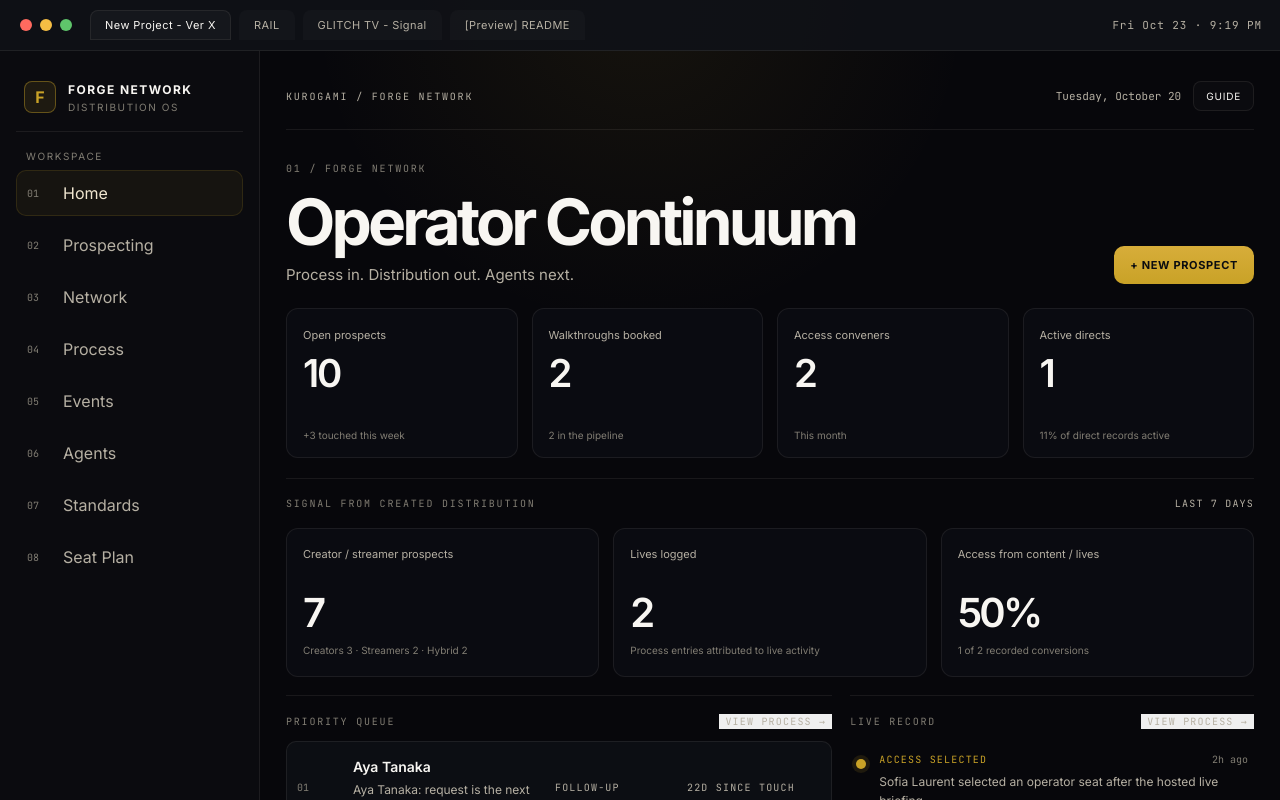
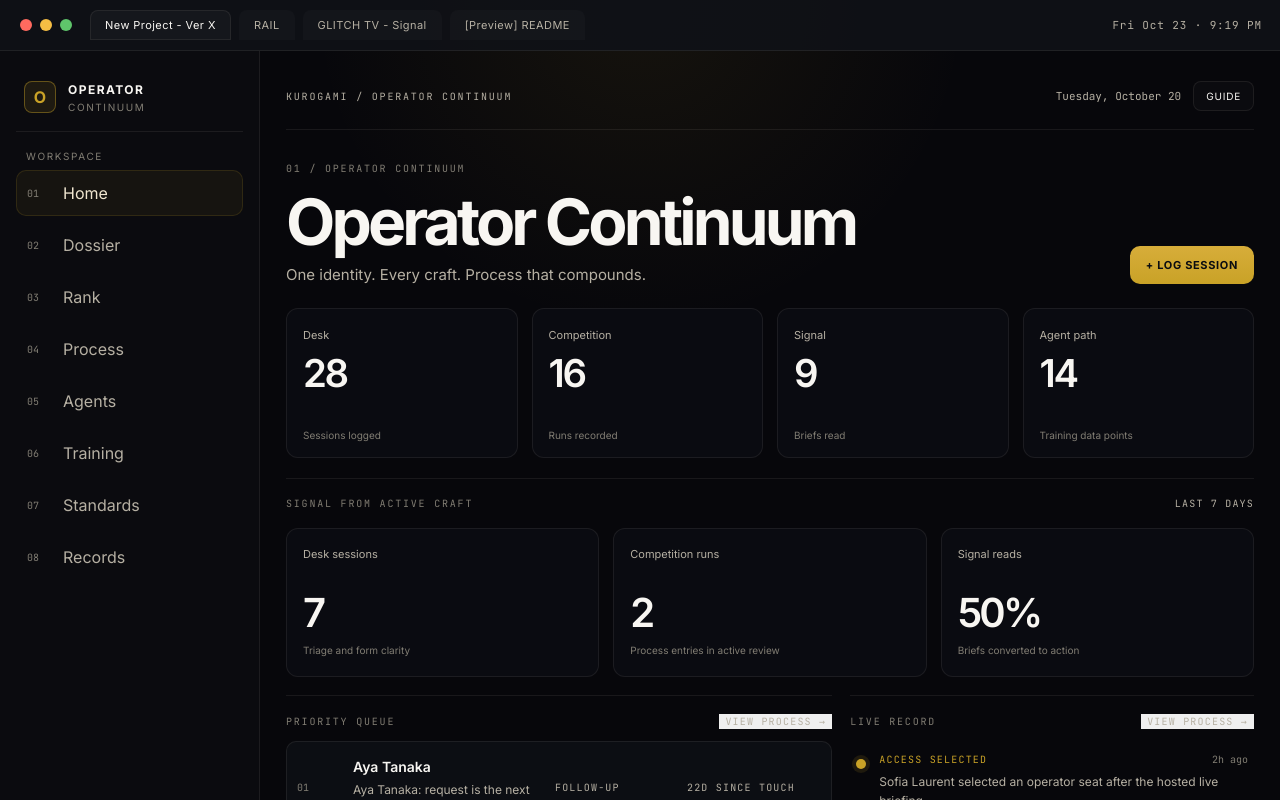
Before and after one commit to ammmasteracey-debug/operatorcontinuum, a React (Vite) app: page / in a window 1280 px wide. Shown: the top 800 px of the page. Built offline with nearby package versions, Linux system fonts and the light colour scheme.

Commit message:
Fix Operator Continuum copy

```diff
--- a/src/App.jsx
+++ b/src/App.jsx
@@ -1,14 +1,14 @@
 const metricCards = [
-  { label: 'Open prospects', value: '10', detail: '+3 touched this week' },
-  { label: 'Walkthroughs booked', value: '2', detail: '2 in the pipeline' },
-  { label: 'Access conveners', value: '2', detail: 'This month' },
-  { label: 'Active directs', value: '1', detail: '11% of direct records active' },
+  { label: 'Desk', value: '28', detail: 'Sessions logged' },
+  { label: 'Competition', value: '16', detail: 'Runs recorded' },
+  { label: 'Signal', value: '9', detail: 'Briefs read' },
+  { label: 'Agent path', value: '14', detail: 'Training data points' },
 ];
 
 const signalCards = [
-  { title: 'Creator / streamer prospects', value: '7', detail: 'Creators 3 · Streamers 2 · Hybrid 2' },
-  { title: 'Lives logged', value: '2', detail: 'Process entries attributed to live activity' },
-  { title: 'Access from content / lives', value: '50%', detail: '1 of 2 recorded conversions' },
+  { title: 'Desk sessions', value: '7', detail: 'Triage and form clarity' },
+  { title: 'Competition runs', value: '2', detail: 'Process entries in active review' },
+  { title: 'Signal reads', value: '50%', detail: 'Briefs converted to action' },
 ];
 
 const queueItems = [
@@ -41,10 +41,10 @@ function App() {
       <div className="app-shell">
         <aside className="sidebar">
           <div className="sidebar-header">
-            <div className="brand-mark">F</div>
+            <div className="brand-mark">O</div>
             <div>
-              <div className="sidebar-title">FORGE NETWORK</div>
-              <div className="sidebar-subtitle">Distribution OS</div>
+              <div className="sidebar-title">OPERATOR</div>
+              <div className="sidebar-subtitle">CONTINUUM</div>
             </div>
           </div>
 
@@ -57,11 +57,11 @@ function App() {
               </button>
               <button className="nav-item">
                 <span className="nav-index">02</span>
-                <span>Prospecting</span>
+                <span>Dossier</span>
               </button>
               <button className="nav-item">
                 <span className="nav-index">03</span>
-                <span>Network</span>
+                <span>Rank</span>
               </button>
               <button className="nav-item">
                 <span className="nav-index">04</span>
@@ -69,11 +69,11 @@ function App() {
               </button>
               <button className="nav-item">
                 <span className="nav-index">05</span>
-                <span>Events</span>
+                <span>Agents</span>
               </button>
               <button className="nav-item">
                 <span className="nav-index">06</span>
-                <span>Agents</span>
+                <span>Training</span>
               </button>
               <button className="nav-item">
                 <span className="nav-index">07</span>
@@ -81,7 +81,7 @@ function App() {
               </button>
               <button className="nav-item">
                 <span className="nav-index">08</span>
-                <span>Seat Plan</span>
+                <span>Records</span>
               </button>
             </nav>
           </div>
@@ -89,7 +89,7 @@ function App() {
           <div className="profile-panel">
             <div className="avatar-mini">AV</div>
             <div>
-              <div className="profile-name">Adrian Vale</div>
+              <div className="profile-name">A. Vale</div>
               <div className="profile-role">Operator seat</div>
             </div>
           </div>
@@ -97,7 +97,7 @@ function App() {
 
         <main className="main-panel">
           <header className="main-header">
-            <div className="bread">KUROGAMI / FORGE NETWORK</div>
+            <div className="bread">KUROGAMI / OPERATOR CONTINUUM</div>
             <div className="header-tools">
               <span className="date-label">Tuesday, October 20</span>
               <button className="guide-button">Guide</button>
@@ -106,14 +106,14 @@ function App() {
 
           <section className="hero-panel">
             <div className="hero-topline">
-              <span className="section-kicker">01 / FORGE NETWORK</span>
+              <span className="section-kicker">01 / OPERATOR CONTINUUM</span>
             </div>
             <div className="hero-head">
               <div>
                 <h1>Operator Continuum</h1>
-                <p>Process in. Distribution out. Agents next.</p>
+                <p>One identity. Every craft. Process that compounds.</p>
               </div>
-              <button className="new-button">+ New Prospect</button>
+              <button className="new-button">+ Log Session</button>
             </div>
 
             <div className="stats-grid">
@@ -129,7 +129,7 @@ function App() {
 
           <section className="signal-panel">
             <div className="panel-header">
-              <span className="section-kicker">Signal from created distribution</span>
+              <span className="section-kicker">Signal from active craft</span>
               <span className="range-label">Last 7 days</span>
             </div>
 
```
